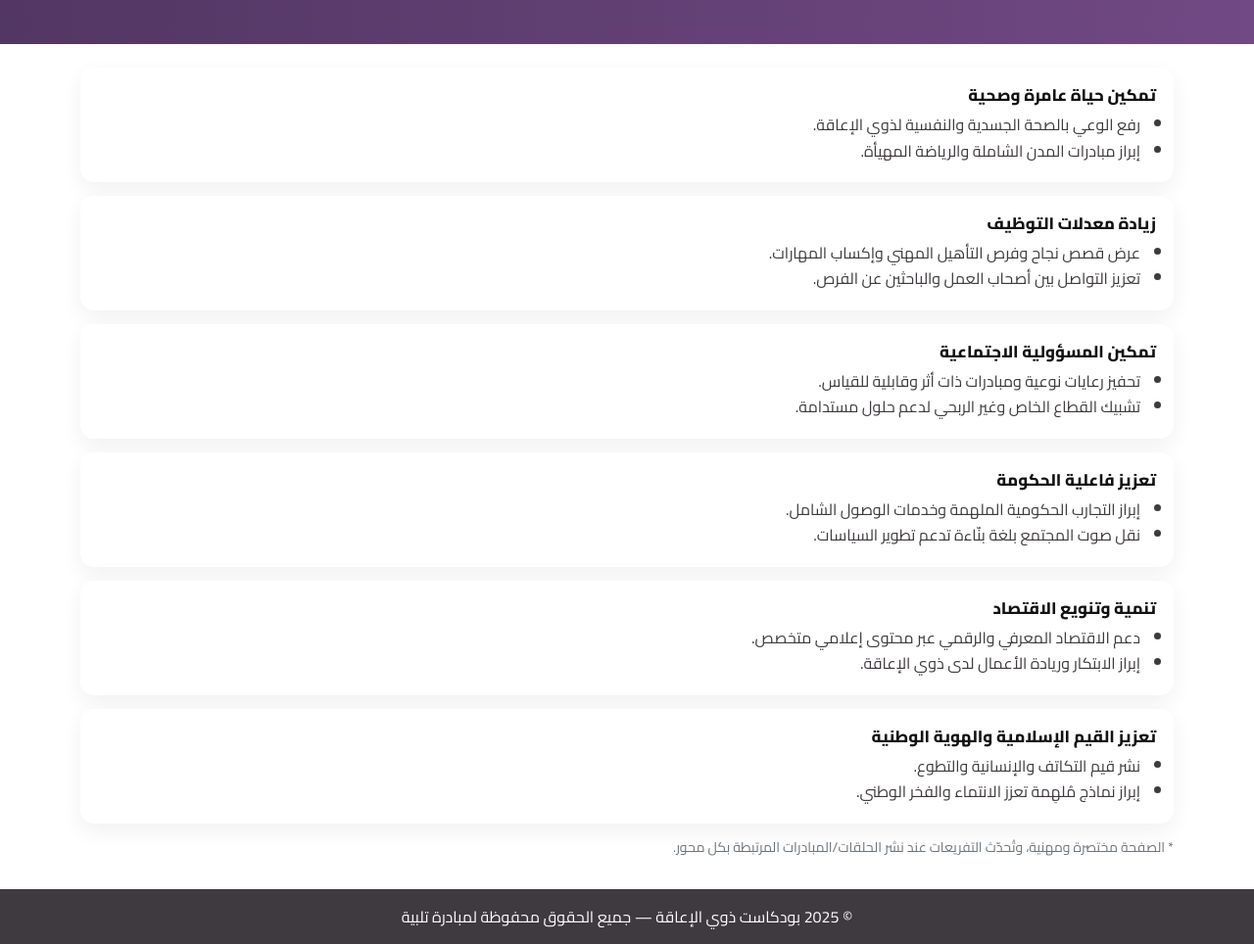
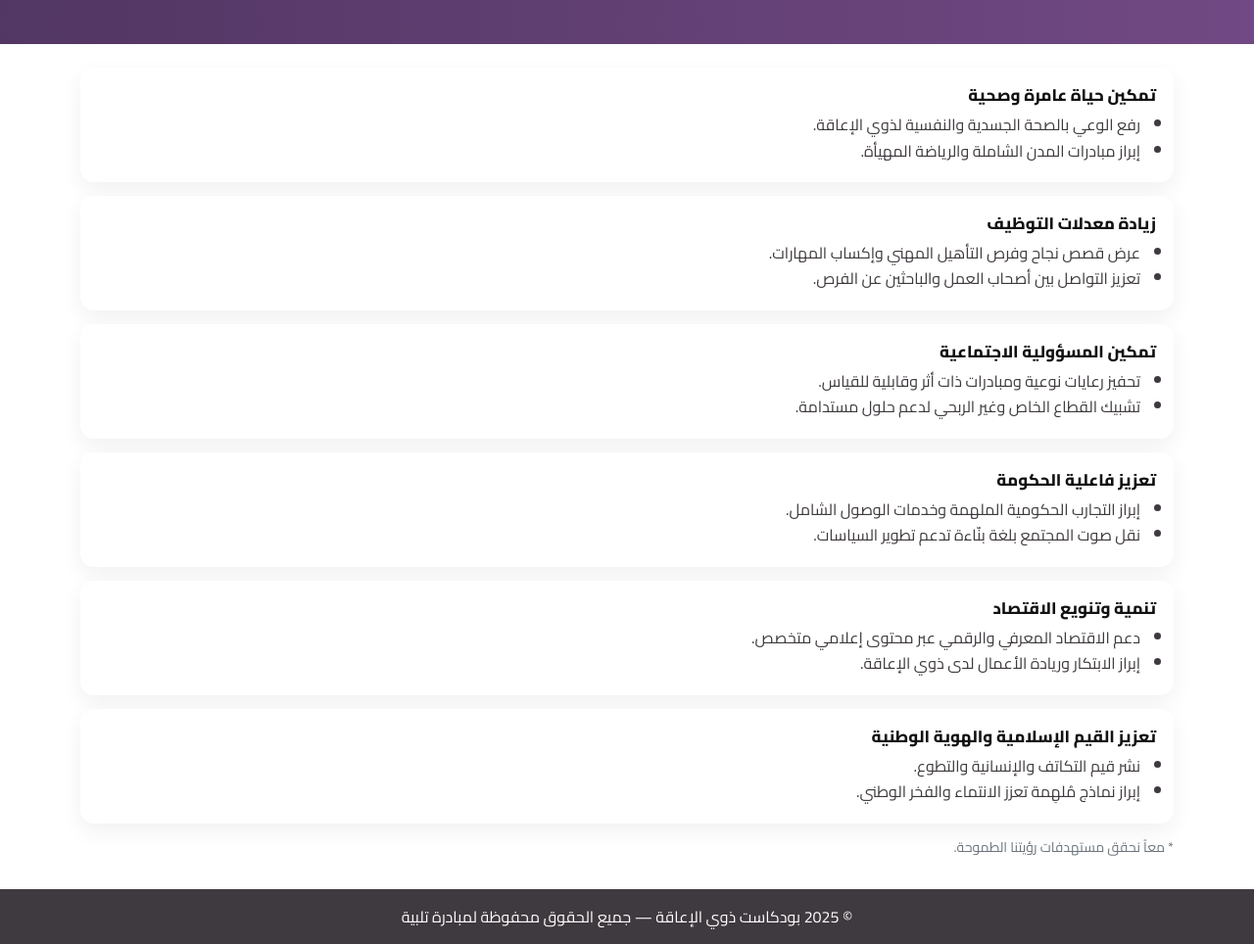
Before and after one commit to hasseef/podcast_pwd1, a plain HTML site: page vision2030.html in a window 1280 px wide. Shown: the part 115-1079 px from the top of the page at 98% size. Drawn offline with nearby package versions, Linux system fonts and the light colour scheme.

Commit message:
Update vision2030.html

```diff
--- a/vision2030.html
+++ b/vision2030.html
@@ -73,7 +73,7 @@
     </ul>
   </section>
 
-  <p class="muted small mt-2">* الصفحة مختصرة ومهنية، وتُحدّث التفريعات عند نشر الحلقات/المبادرات المرتبطة بكل محور.</p>
+  <p class="muted small mt-2">* معاً نحقق مستهدفات رؤيتنا الطموحة.</p>
 </main>
 
 <footer>© 2025 بودكاست ذوي الإعاقة — جميع الحقوق محفوظة لمبادرة تلبية</footer>
```
